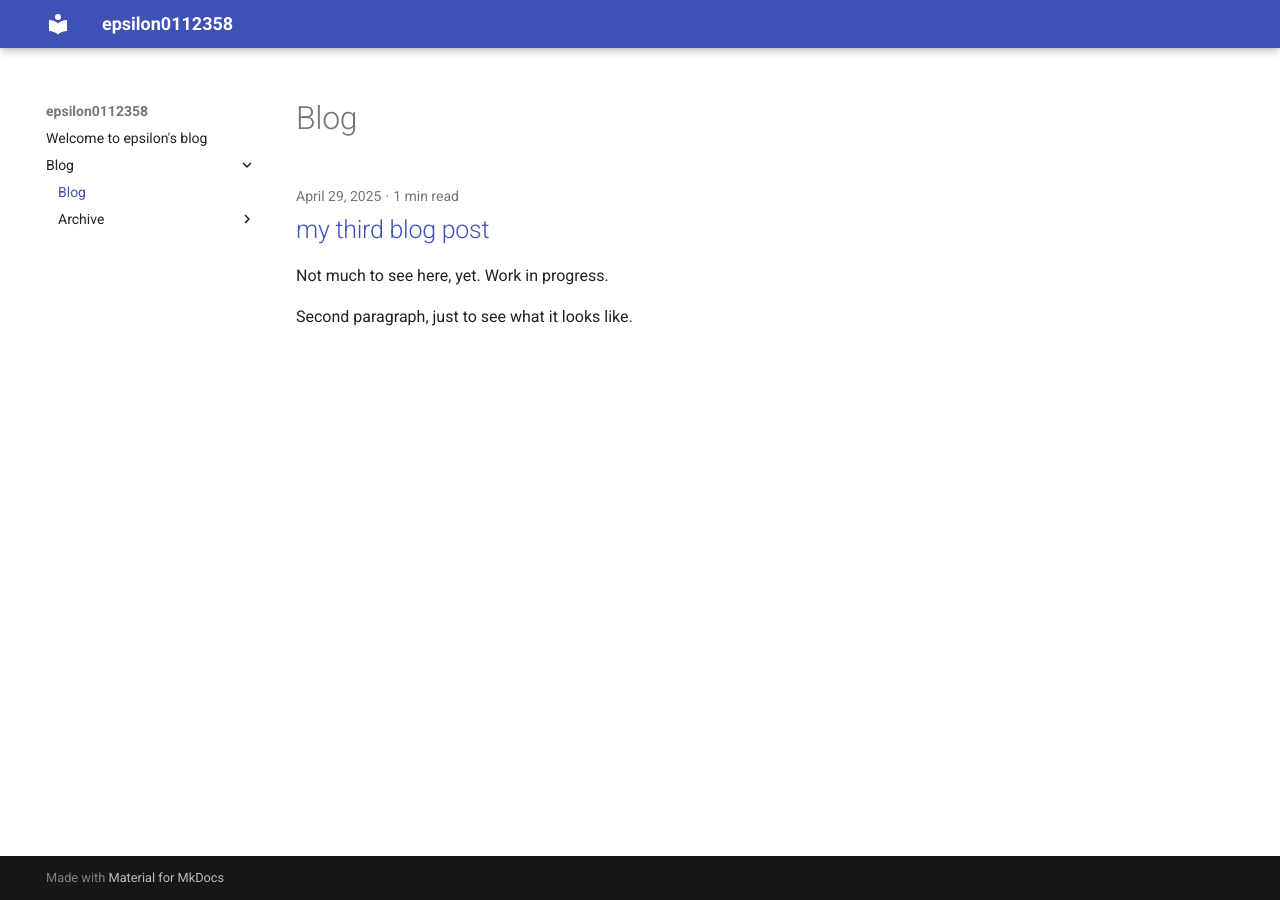
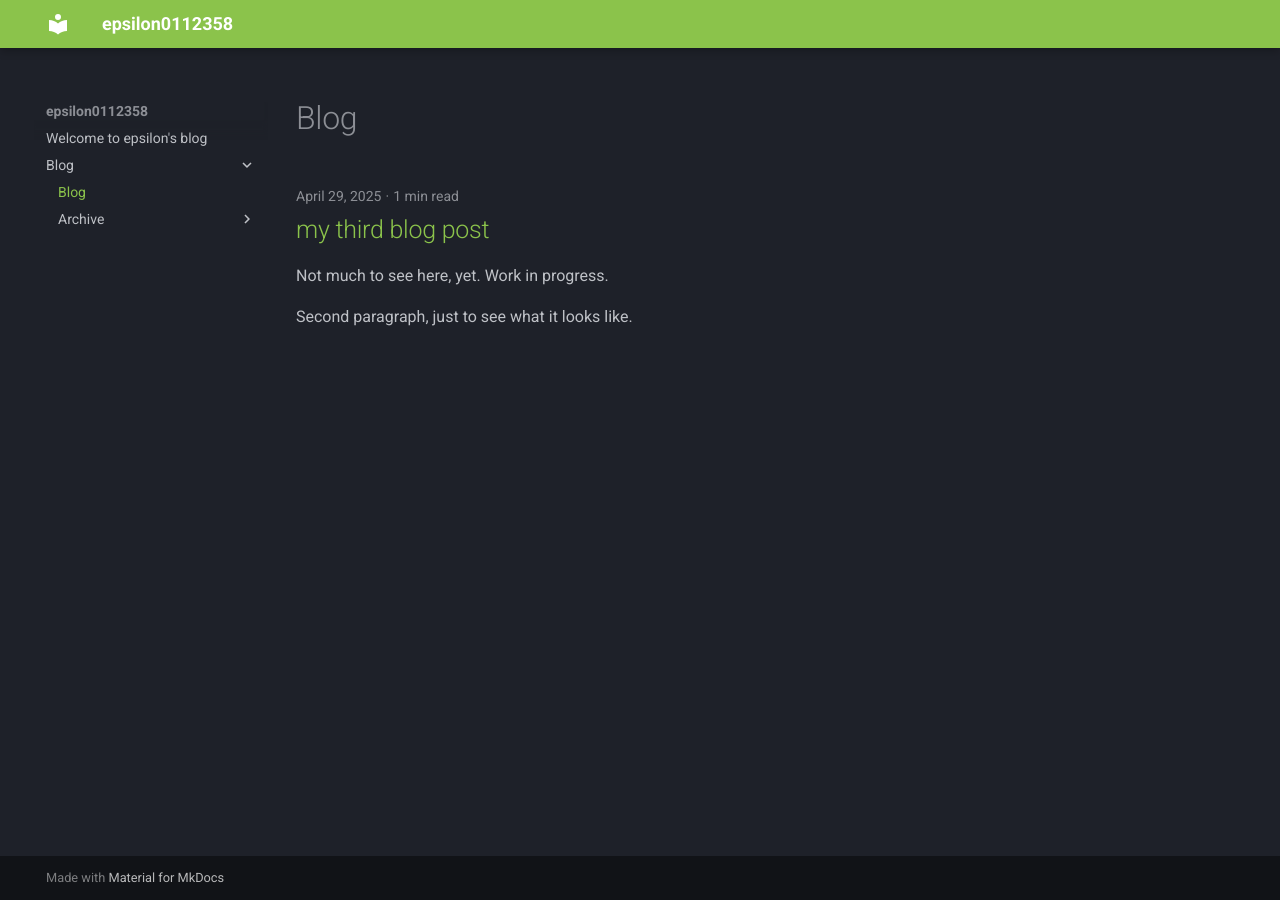
Before and after one commit to epsilon0112358/epsilon0112358.github.io, an MkDocs documentation site: the page built from docs/blog/index.md, in a window 1280 px wide. Built offline with MkDocs 1.6.1 and Material for MkDocs 9.7.7, drawn with Linux system fonts in a browser that asks for light colours.

Commit message:
color scheme slate, light green, with teal accents https://danny-dasilva.github.io/mkdocs-material/customization/

```diff
--- a/mkdocs.yml
+++ b/mkdocs.yml
@@ -1,5 +1,9 @@
 site_name: epsilon0112358
 theme:
     name: material
+    palette:
+        scheme: slate
+        primary: light green
+        accent: teal
 plugins:
     - blog
```
Also changed, not shown: site/404.html, site/blog/2025/04/29/my-third-blog-post/index.html, site/blog/archive/2025/index.html, site/blog/index.html, site/index.html.
